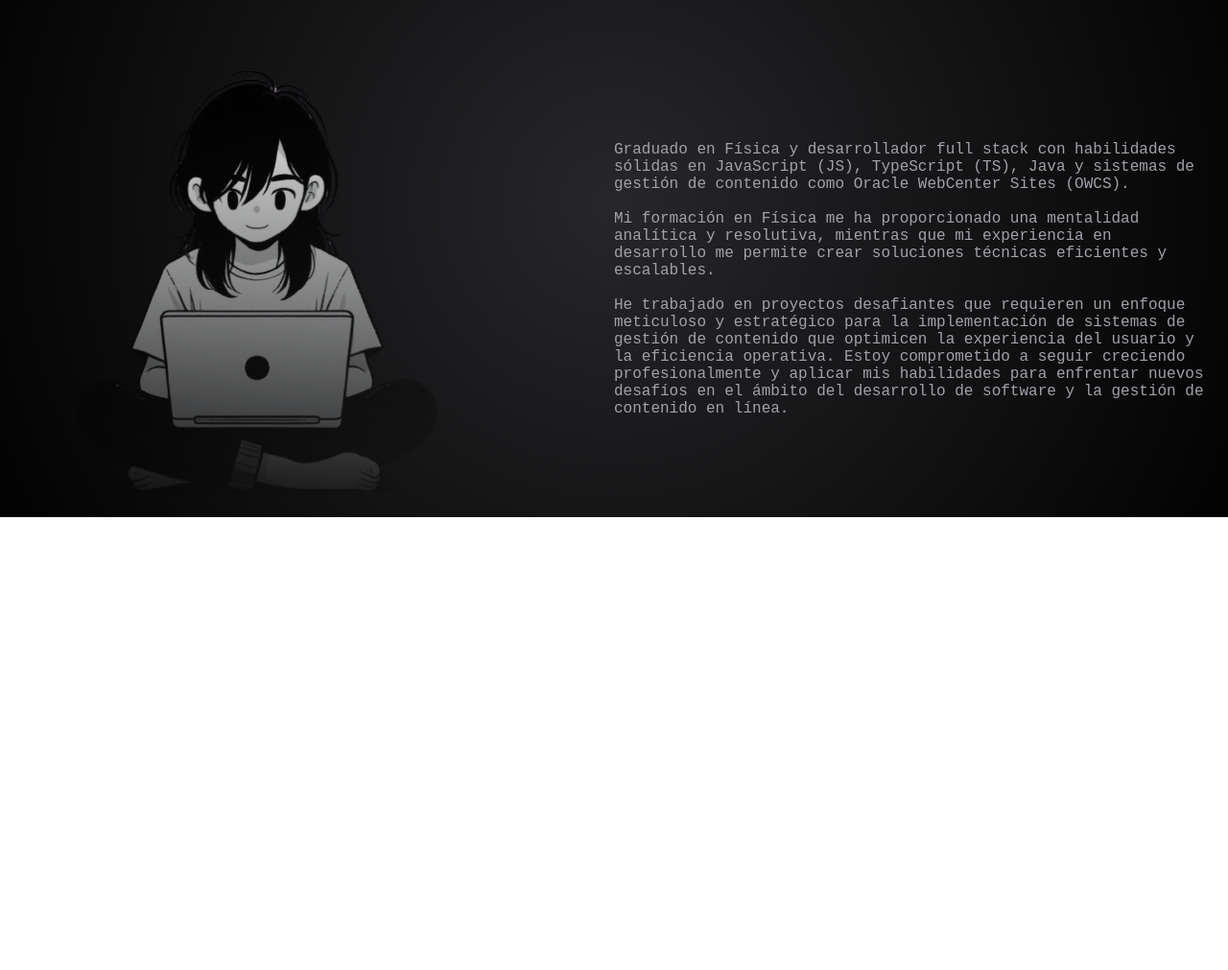
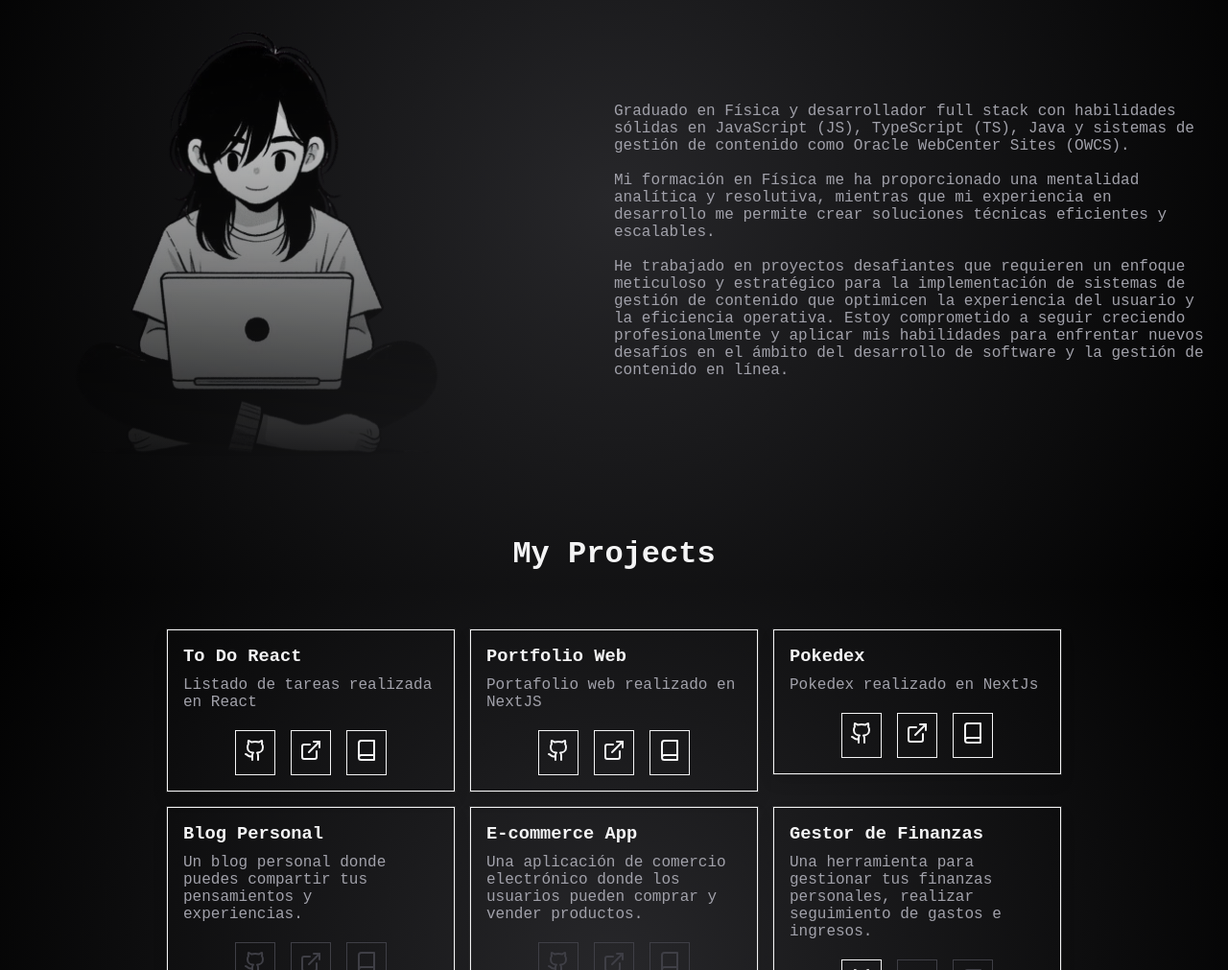
Before and after one commit to VerielDev/web-personal, an Astro site: page / in a window 1280 px wide. Shown: the part 1789-2800 px from the top of the page at 96% size. Before the commit the page ends 2328 px from the top, so only its background shows below. Built offline with nearby package versions, Linux system fonts and the light colour scheme; Astro itself is replaced by a stand-in of ours.

Commit message:
Finalización ProjectSection -1-05-2024

```diff
--- a/src/components/home/AboutMeSection.astro
+++ b/src/components/home/AboutMeSection.astro
@@ -27,8 +27,6 @@ const { title, description } = aboutSection
         text-align: center;
         margin-top: var(--p-60);
         h1 {
-            margin-bottom: var(--p-60);
-
             span {
                 font-weight: bold;
                 color: transparent;
--- /dev/null
+++ b/src/components/home/ProjectsSection.astro
@@ -0,0 +1,156 @@
+---
+import CardProject from "../ui/CardProject.astro"
+import { projectsSection } from "@/const/data"
+
+import GitHub from "@/components/svg/GitHub.astro"
+
+import IconBook from "@/components/svg/IconBook.astro"
+import IconExternalLink from "@/components/svg/IconExternalLink.astro"
+
+const { title } = projectsSection
+interface TypePropjects {
+	title: string
+	description: string
+	github?: string
+	demo?: string
+	article?: string
+}
+const projects: TypePropjects[] = [
+	{
+		title: "To Do React ",
+		description: "Listado de tareas realizada en React",
+		github: "https://github.com/samuraiOrDev/To-Do-React",
+		demo: "https://tod-do-react.vercel.app/",
+		article: "#project-1"
+	},
+	{
+		title: "Portfolio Web",
+		description: "Portafolio web realizado en NextJS",
+		github: "https://github.com/samuraiOrDev/samuraiordev.vercel.app/",
+		demo: "https://samuraiordev.vercel.app/",
+		article: "#project-2"
+	},
+	{
+		title: "Pokedex",
+		description: "Pokedex realizado en NextJs",
+		github: "https://github.com/samuraiOrDev/samuraiordev.vercel.app/",
+		demo: "https://pokedex-samuraiordev.vercel.app/",
+		article: "#project-3"
+	},
+	{
+        title: "Blog Personal",
+        description: "Un blog personal donde puedes compartir tus pensamientos y experiencias.",
+    },
+    {
+        title: "E-commerce App",
+        description: "Una aplicación de comercio electrónico donde los usuarios pueden comprar y vender productos.",
+    },
+    {
+        title: "Gestor de Finanzas",
+        description: "Una herramienta para gestionar tus finanzas personales, realizar seguimiento de gastos e ingresos.",
+				github: "https://github.com/samuraiOrDev/GestorFianzas",
+    },
+    {
+        title: "Plataforma de Aprendizaje",
+        description: "Una plataforma educativa en línea que ofrece cursos sobre una variedad de temas.",
+				demo: "https://pokedex-samuraiordev.vercel.app/",
+				article: "#project-4"
+    },
+    {
+        title: "App de Recetas",
+        description: "Una aplicación donde puedes descubrir y compartir recetas de cocina.",
+        demo: "https://pokedex-samuraiordev.vercel.app/",
+				article: "#project-4"
+    },
+]
+---
+
+<section id="projects-section">
+	<h1 set:html={title} />
+	<div class="container-projects">
+		{
+			projects.map((project) => (
+				<div class="project">
+					<h3>{project.title}</h3>
+					<p class="description">{project.description}</p>
+					<ul class="links">
+						<CardProject href={project.github} icon={GitHub} />
+						<CardProject href={project.demo} icon={IconExternalLink} />
+						<CardProject href={project.article} icon={IconBook} />
+					</ul>
+				</div>
+			))
+		}
+	</div>
+</section>
+<style>
+	#projects-section {
+			text-align: center;
+			margin-top: var(--p-60);
+			h1 {
+					span {
+							font-weight: bold;
+							color: transparent;
+							-webkit-text-stroke: 1px var(--color-zinc-100);
+							text-stroke: 1px var(--color-zinc-100);
+					}
+			}
+			.container-projects {
+				margin-top: var(--p-60);
+				display: flex;
+				justify-content: center;
+				flex-wrap: wrap;
+				gap: 1rem;
+				.project {
+					display: flex;
+					flex-direction: column;
+					align-items: flex-start;
+					justify-content: flex-start;
+					border: 1px solid var(--color-zinc-100);
+					width: 300px;
+					height: fit-content;
+					/* border-radius: var(--p-10); */
+
+					box-shadow:
+							0px var(--card-box-shadow-1-y) var(--card-box-shadow-1-blur)
+									var(--card-box-shadow-1),
+							0px var(--card-box-shadow-2-y) var(--card-box-shadow-2-blur)
+									var(--card-box-shadow-2),
+							0 0 0 1px var(--card-border-color);
+					padding: 1rem;
+					transition: all 0.3s ease-in-out;
+                &:hover {
+                    transform: scale(1.05);
+                    box-shadow: 0 0 4px var(--color-zinc-100);
+                }
+					.description {
+						margin-top: var(--p-10);
+            text-align: start;
+            color: var(--text-color);
+					}
+					.links {
+						display: flex;
+						align-items: center;
+						justify-content: center;
+						gap: 1rem;
+						list-style: none;
+						margin-top: var(--p-20);
+						padding: 0;
+						width: 100%;
+						@media (max-width: 768px) {
+								justify-content: center;
+						}
+					}
+				}
+			}
+	}
+</style>
+
+<script>
+	import { animationAppearElements } from "@/libs/utils.ts"
+
+	document.addEventListener("astro:page-load", () => {
+			animationAppearElements(".project")
+		}
+	)
+</script>
--- /dev/null
+++ b/src/components/svg/GitHub.astro
@@ -0,0 +1,17 @@
+---
+---
+<svg
+	xmlns="http://www.w3.org/2000/svg"
+	width="24"
+	height="24"
+	viewBox="0 0 24 24"
+	fill="none"
+	stroke="currentColor"
+	stroke-width="2"
+	stroke-linecap="round"
+	stroke-linejoin="round"
+	class="lucide lucide-github"
+	><title>Github</title><path
+			d="M15 22v-4a4.8 4.8 0 0 0-1-3.5c3 0 6-2 6-5.5.08-1.25-.27-2.48-1-3.5.28-1.15.28-2.35 0-3.5 0 0-1 0-3 1.5-2.64-.5-5.36-.5-8 0C6 2 5 2 5 2c-.3 1.15-.3 2.35 0 3.5A5.403 5.403 0 0 0 4 9c0 3.5 3 5.5 6 5.5-.39.49-.68 1.05-.85 1.65-.17.6-.22 1.23-.15 1.85v4"
+	></path><path d="M9 18c-4.51 2-5-2-7-2"></path>
+</svg>
--- /dev/null
+++ b/src/components/svg/IconBook.astro
@@ -0,0 +1,3 @@
+---
+---
+<svg xmlns="http://www.w3.org/2000/svg" width="24" height="24" viewBox="0 0 24 24" fill="none" stroke="currentColor" stroke-width="2" stroke-linecap="round" stroke-linejoin="round" class="lucide lucide-book"><path d="M4 19.5v-15A2.5 2.5 0 0 1 6.5 2H20v20H6.5a2.5 2.5 0 0 1 0-5H20"/></svg>
--- /dev/null
+++ b/src/components/svg/IconExternalLink.astro
@@ -0,0 +1,4 @@
+---
+---
+
+<svg xmlns="http://www.w3.org/2000/svg" width="24" height="24" viewBox="0 0 24 24" fill="none" stroke="currentColor" stroke-width="2" stroke-linecap="round" stroke-linejoin="round" class="lucide lucide-external-link"><path d="M15 3h6v6"/><path d="M10 14 21 3"/><path d="M18 13v6a2 2 0 0 1-2 2H5a2 2 0 0 1-2-2V8a2 2 0 0 1 2-2h6"/></svg>
--- /dev/null
+++ b/src/components/ui/CardProject.astro
@@ -0,0 +1,48 @@
+---
+interface Project {
+	href: string
+	icon: any
+}
+const { href, icon: Icon } = Astro.props as Project
+---
+
+{
+	href ? (
+		<li>
+			<a href={href} target="_blank" rel="noopener noreferrer" class="link">
+				<Icon />
+			</a>
+		</li>
+	) : (
+		<li>
+				<span class="link">
+					<Icon />
+				</span>
+		</li>
+	)
+}
+
+<style>
+	li {
+		a.link {
+				display: inline-block;
+				padding: 0.5rem;
+				transition: background-color 0.3s;
+				border: 1px solid var(--color-zinc-100);
+				color: var(--color-zinc-100);
+				transition: all 0.3s ease-in-out;
+				text-decoration: none;
+				&:hover {
+						background-color: var(--color-zinc-600);
+				}
+		}
+		span.link {
+				display: inline-block;
+				padding: 0.5rem;
+				border: 1px solid var(--color-zinc-700);
+				color: var(--color-zinc-700);
+				background-color: transparent;
+				text-decoration: none;
+		}
+	}
+</style>
--- a/src/components/ui/SocialBar.astro
+++ b/src/components/ui/SocialBar.astro
@@ -9,6 +9,7 @@
             title="Linkedin"
             target="_blank"
             aria-label="LinkedIn de Victor Ordiales García"
+						rel="noopener noreferrer"
             ><svg
                 xmlns="http://www.w3.org/2000/svg"
                 width="24"
@@ -36,6 +37,7 @@
             title="Github"
             target="_blank"
             aria-label="GitHub de Victor Ordiales García"
+						rel="noopener noreferrer"
             ><svg
                 xmlns="http://www.w3.org/2000/svg"
                 width="24"
@@ -59,6 +61,7 @@
             title="Mail"
             target="_blank"
             aria-label="Email de Víctor Manuel Ordiales García"
+						rel="noopener noreferrer"
         >
             <svg
                 xmlns="http://www.w3.org/2000/svg"
--- a/src/const/data.ts
+++ b/src/const/data.ts
@@ -40,3 +40,7 @@ export const aboutSection = {
 	description:
 		"Graduado en Física y desarrollador full stack con habilidades sólidas en JavaScript (JS), TypeScript (TS), Java y sistemas de gestión de contenido como Oracle WebCenter Sites (OWCS).<br/> <br/>Mi formación en Física me ha proporcionado una mentalidad analítica y resolutiva, mientras que mi experiencia en desarrollo me permite crear soluciones técnicas eficientes y escalables. <br/> <br/>He trabajado en proyectos desafiantes que requieren un enfoque meticuloso y estratégico para la implementación de sistemas de gestión de contenido que optimicen la experiencia del usuario y la eficiencia operativa. Estoy comprometido a seguir creciendo profesionalmente y aplicar mis habilidades para enfrentar nuevos desafíos en el ámbito del desarrollo de software y la gestión de contenido en línea.",
 }
+
+export const projectsSection = {
+	title: "My <span>Projects</span>",
+}
--- a/src/pages/index.astro
+++ b/src/pages/index.astro
@@ -2,13 +2,18 @@
 import AboutMeSection from "@/components/home/AboutMeSection.astro"
 import ExperienceSection from "@/components/home/ExperienceSection.astro"
 import HeroSection from "@/components/home/HeroSection.astro"
+import ProjectsSection from "@/components/home/ProjectsSection.astro"
 import SkillsSection from "@/components/home/SkillsSection.astro"
 import Layout from "@/layouts/Layout.astro"
 ---
 
-<Layout title="Welcome to Astro.">
+<Layout title="Home Page | Víctor Manuel Ordiales García"
+	description="Víctor Manuel Ordiales García is a software engineer with experience in web development, mobile development, and cloud computing."
+	canonical="https://veriel.dev"
+>
 	<HeroSection />
 	<SkillsSection />
 	<ExperienceSection />
 	<AboutMeSection />
+	<ProjectsSection />
 </Layout>
```
Also changed, not shown: public/favicon.svg, 1 other file.
